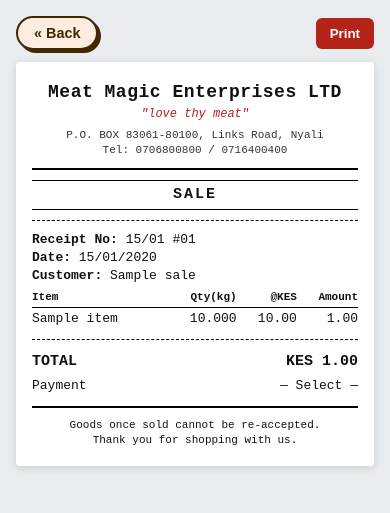
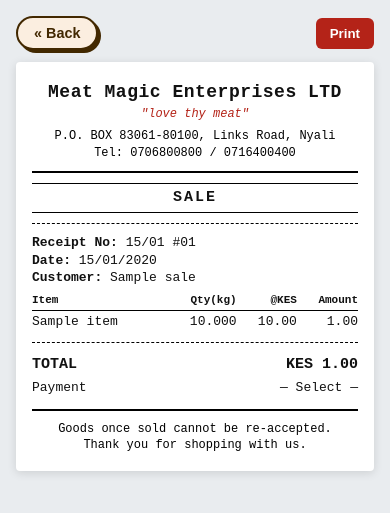
Before and after one commit to hamisi99-03/hi_frontoffice, a Django app: page /receipt/sale/1/ in a window 390 px wide. Shown: the top 513 px of the page. Run offline with Django 5.2, Linux system fonts and the light colour scheme; a user stored in the database is signed in; tables that the repository leaves empty hold one stand-in row (values such as "Sample post").

Commit message:
Fix receipt address, phone and footer text visibility

```diff
--- a/sales/templates/sales/receipt.html
+++ b/sales/templates/sales/receipt.html
@@ -41,7 +41,7 @@
   .center { text-align: center; }
   .brand { font-size: 18px; font-weight: 700; letter-spacing: 0.5px; }
   .motto { font-style: italic; font-size: 12px; color: #b42318; margin: 2px 0 6px; }
-  .addr { font-size: 11px; color: #333; }
+  .addr { font-size: 12px; color: #000; }
   .rule { border-top: 1px dashed #000; margin: 10px 0; }
   .rule.thick { border-top: 2px solid #000; }
   .doc-type {
@@ -56,7 +56,7 @@
   .balance-row td { font-weight: 700; font-size: 14px; }
   .meta { margin: 4px 0; }
   .meta .k { font-weight: 700; }
-  .footer { text-align: center; font-size: 11px; margin-top: 10px; }
+  .footer { text-align: center; font-size: 12px; margin-top: 10px; color: #000; }
   @page { size: 80mm auto; margin: 0; }
   @media print {
     body { background: #fff; padding: 0; color: #000; }
@@ -68,8 +68,8 @@
     }
     .brand { color: #000; font-size: 18px; }
     .motto { color: #000; font-size: 12px; font-weight: 600; }
-    .addr { color: #000; font-size: 11px; }
-    .footer { color: #000; }
+    .addr { color: #000; font-size: 12px; font-weight: 600; }
+    .footer { color: #000; font-size: 12px; font-weight: 600; }
   }
 </style>
 </head>
```
